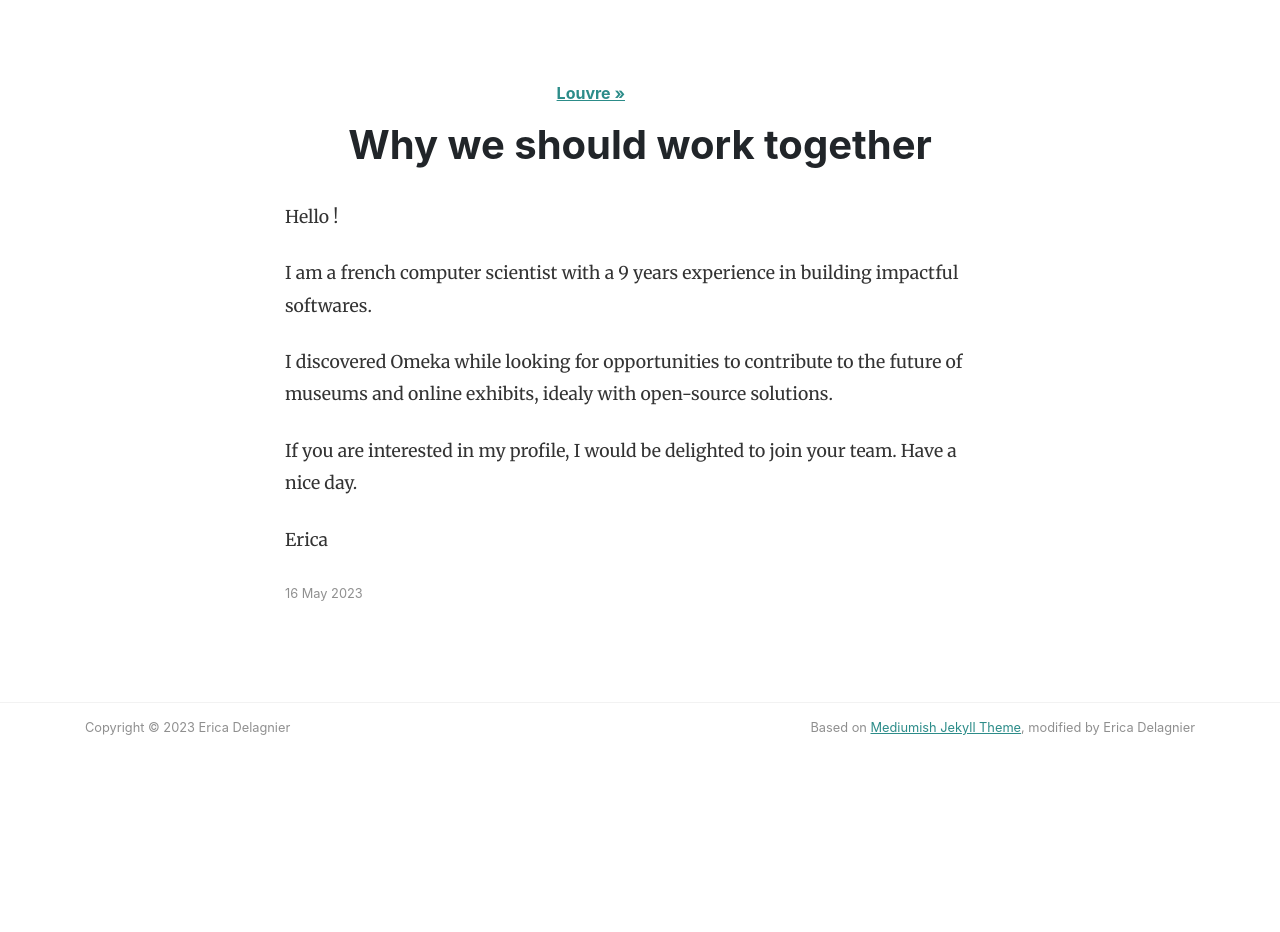
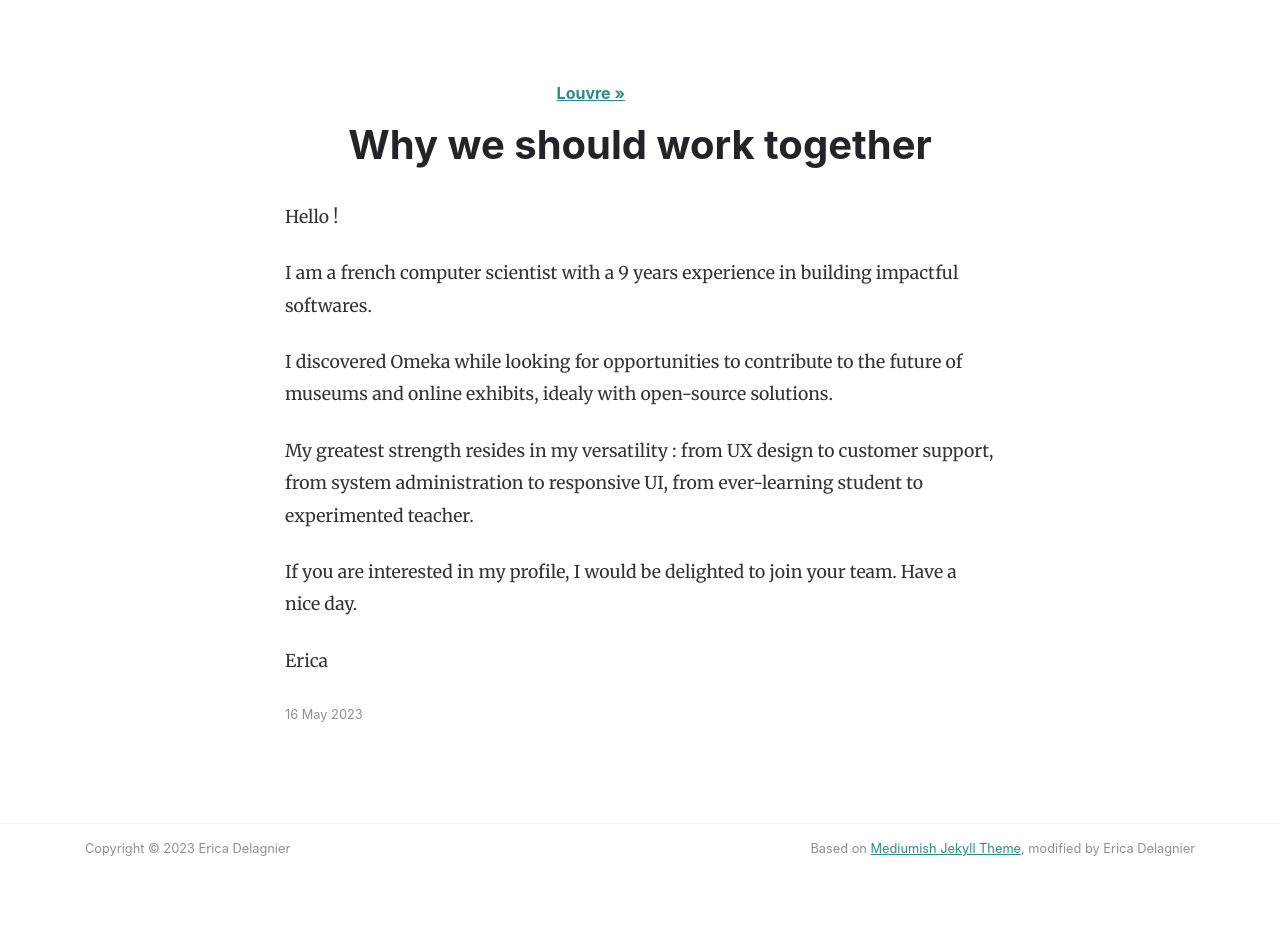
Before and after one commit to ermoca/cv-omeka, a Jekyll site: the page built from _posts/2023-05-16-cover-letter.md, in a window 1280 px wide. Built offline with Jekyll 4.4.1, drawn with Linux system fonts in a browser that asks for light colours; nearby versions of some CDN libraries; before the commit the page ends 900 px from its top, so only the background shows below that.

Commit message:
add strength

```diff
--- a/_posts/2023-05-16-cover-letter.md
+++ b/_posts/2023-05-16-cover-letter.md
@@ -15,6 +15,8 @@ I am a french computer scientist with a 9 years experience in building impactful
 
 I discovered Omeka while looking for opportunities to contribute to the future of museums and online exhibits, idealy with open-source solutions.
 
+My greatest strength resides in my versatility : from UX design to customer support, from system administration to responsive UI, from ever-learning student to experimented teacher.
+
 If you are interested in my profile, I would be delighted to join your team. Have a nice day.
 
 Erica
```
